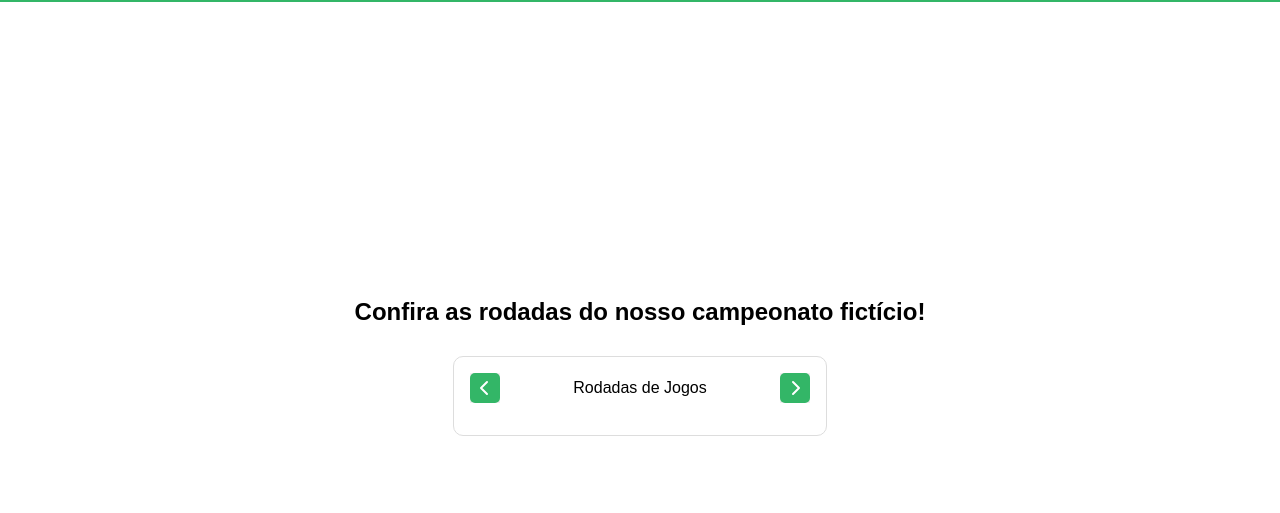
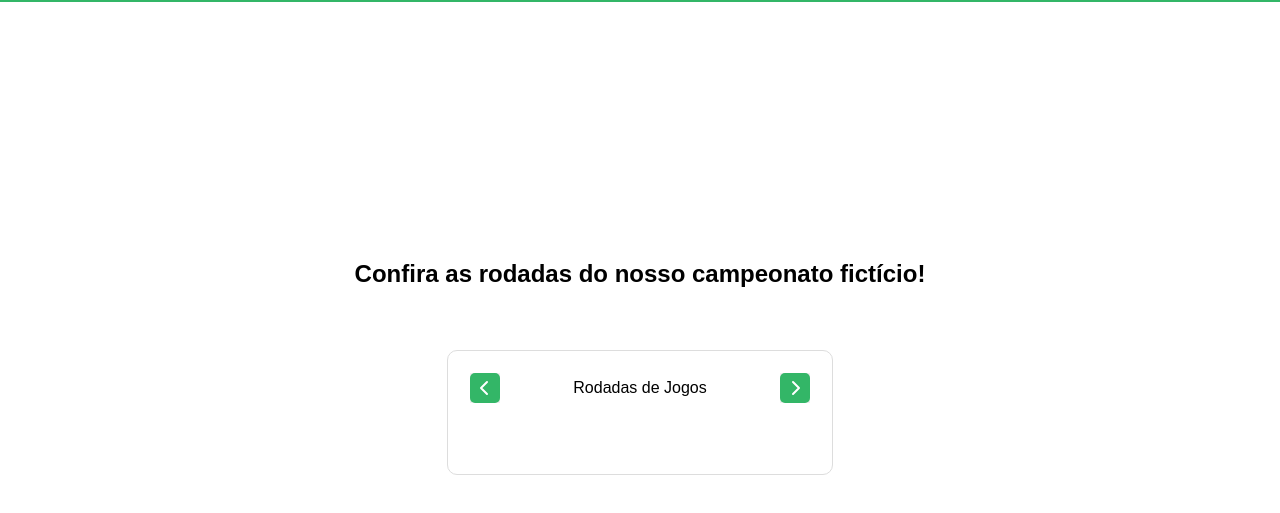
Before and after one commit to klayverxd/teste-pleno-frontend-sevn, a plain HTML site: page index.html in a window 1280 px wide. Shown: the part 65-578 px from the top of the page. Drawn offline with Linux system fonts and the light colour scheme; no server answers.

Commit message:
chore(styles): adjust panel styling

```diff
--- a/src/css/style.css
+++ b/src/css/style.css
@@ -68,14 +68,14 @@ main {
 
 	text-align: center;
 
-	gap: 2em;
+	gap: 4em;
 }
 
 .games-panel {
 	border-radius: 10px;
 	border: 1px solid #ddd;
 
-	padding: 1em;
+	padding: 1.4em;
 
 	width: 100%;
 	max-width: 340px;
@@ -83,7 +83,7 @@ main {
 }
 
 .header-games-panel {
-	margin-bottom: 1em;
+	margin-bottom: 3em;
 
 	display: flex;
 	justify-content: space-between;
@@ -154,5 +154,7 @@ main {
 
 .divider-solid {
 	border-top: 1px solid #ddd;
+
 	width: 100%;
+	margin: 1em 0;
 }
```
